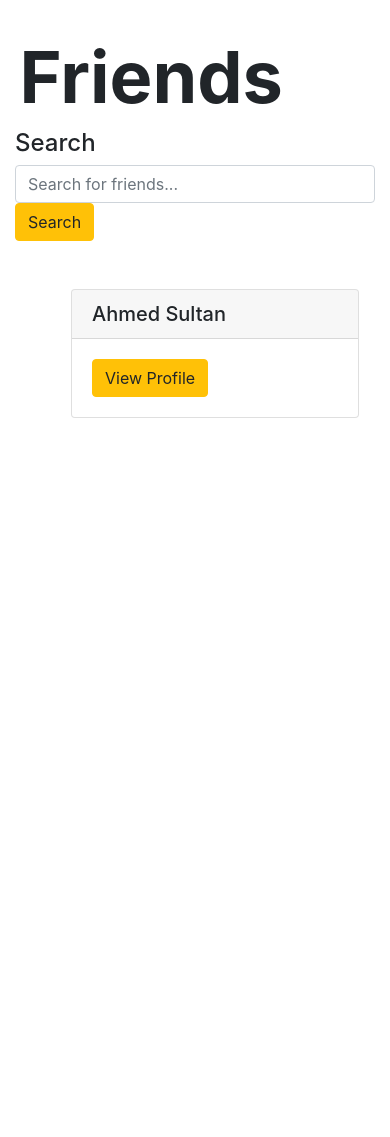
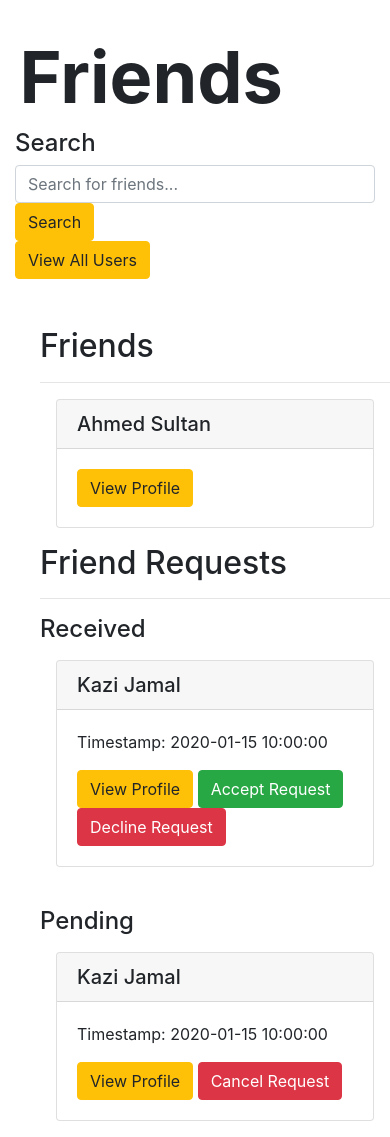
Before and after one commit to ahmedksultan/inpeach, a Flask app: page /friends in a window 390 px wide. Shown: the part 80-1217 px from the top of the page. Before the commit the page ends 498 px from the top, so only its background shows below. Run offline with Flask 2, Linux system fonts and the light colour scheme; a user stored in the database is signed in; data comes from the database, SQL or seed files in the repository; both versions use the stored data as it was before the commit; tables that the repository leaves empty hold one stand-in row (values such as "Sample post"); some libraries are stand-ins or nearby versions.

Commit message:
updated friends page

```diff
--- a/app.py
+++ b/app.py
@@ -45,11 +45,21 @@ def feed():
 @app.route("/friends")
 @login_required
 def friends():
-    friendslist = friendsfunctions.getFriends(session['userID'])
+    userID = session['userID']
+    friendslist = friendsfunctions.getFriends(userID)
     users = []
     for friend in friendslist:
         users.append(usersfunctions.getUser(friend.friendID))
-    return render_template("friends.html", users=users)
+    reqs = friendsfunctions.getFriendRequests(userID)
+    friendrequests = {}
+    for req in reqs:
+        friendrequests[req] = usersfunctions.getUser(req.senderID)
+    preqs = friendsfunctions.getPendingFriendRequests(userID)
+    pendingfriendrequests = {}
+    for preq in preqs:
+        pendingfriendrequests[preq] = usersfunctions.getUser(preq.receiverID)
+    print(pendingfriendrequests)
+    return render_template("friends.html", users=users, friendrequests=friendrequests, pendingfriendrequests=pendingfriendrequests)
 
 @app.route("/searchfriends", methods=["POST"])
 @login_required
@@ -58,18 +68,37 @@ def searchfriends():
     users = usersfunctions.searchUsers(query)
     return render_template("friends.html", users=users)
 
-# @app.route("/sendfriendrequest/<receiverID>", methods=["POST"])
-# @login_required
-# def sendfriendrequest(receiverID):
-#     message = request.form['message']
-#     friendsfunctions.sendFriendRequest(sesion['userID'], receiverID, message)
-#     return redirect(url_for('friends'))
+@app.route("/allusers")
+@login_required
+def allusers():
+    users = usersfunctions.getAllUsers()
+    return render_template("friends.html", users=users)
+
+@app.route("/sendfriendrequest/<receiverID>")
+@login_required
+def sendfriendrequest(receiverID):
+    friendsfunctions.sendFriendRequest(session['userID'], receiverID)
+    return redirect(url_for('friends'))
+
+@app.route("/acceptfriendrequest/<requestID>")
+@login_required
+def acceptfriendrequest(requestID):
+    friendsfunctions.acceptFriendRequest(requestID)
+    return redirect(url_for('friends'))
+
+@app.route("/declinefriendrequest/<requestID>")
+@login_required
+def declinefriendrequest(requestID):
+    friendsfunctions.declineFriendRequest(requestID)
+    return redirect(url_for('friends'))
 
 @app.route("/profile/<userID>")
 @login_required
 def profile(userID):
     user = usersfunctions.getUser(userID)
-    return render_template("profile.html", user=user)
+    isFriend = friendsfunctions.isFriend(session['userID'], userID)
+    print(isFriend)
+    return render_template("profile.html", user=user, isFriend=isFriend)
 
 @app.route("/communities")
 @login_required
--- a/templates/friends.html
+++ b/templates/friends.html
@@ -17,18 +17,24 @@
                 <div class="col-md-1">
                     <h4>Search</h4>
                 </div>
-                <div class="col-md-10">
+                <div class="col-md-8">
                     <input name="query" type="text" class="form-control" id="query" aria-describedby="query" placeholder="Search for friends...">
                 </div>
                 <div class="col-md-1">
                     <button type="submit" class="btn btn-warning">Search</button>
                 </div>
+                <div class="col-md-2">
+                    <a href="/allusers" class="btn btn-warning">View All Users</a>
+                </div>
             </div>
         </form>
     </div>
 
-    <div class="container">
+    <div class="row">
+        <div class="col">
             <ul>
+                <h2>Friends</h2>
+                <hr>
                 {% for user in users %}
                 <div class="card m-3">
                     <h5 class="card-header">{{ user.displayName }}</h5>
@@ -39,6 +45,45 @@
                 {% endfor %}
             </ul>
         </div>
+        <div class="col">
+            <ul>
+                <h2>Friend Requests</h2>
+                <hr>
+                <h4>Received</h4>
+                {% if not friendrequests %}
+                <p>No friend requests.</p>
+                {% else %}
+                {% for friendrequest in friendrequests %}
+                <div class="card m-3">
+                    <h5 class="card-header">{{ friendrequests[friendrequest].displayName }}</h5>
+                    <div class="card-body">
+                        <p>Timestamp: {{ friendrequest.timestamp }}</p>
+                        <a href="/profile/{{ friendrequests[friendrequest].userID }}" class="btn btn-warning">View Profile</a>
+                        <a href="/acceptfriendrequest/{{ friendrequest.requestID }}" class="btn btn-success">Accept Request</a>
+                        <a href="/declinefriendrequest/{{ friendrequest.requestID }}" class="btn btn-danger">Decline Request</a>
+                    </div>
+                </div>
+                {% endfor %}
+                {% endif %}
+                <br>
+                <h4>Pending</h4>
+                {% if not pendingfriendrequests %}
+                <p>No pending friend requests.</p>
+                {% else %}
+                {% for pendingfriendrequest in pendingfriendrequests %}
+                <div class="card m-3">
+                    <h5 class="card-header">{{ pendingfriendrequests[pendingfriendrequest].displayName }}</h5>
+                    <div class="card-body">
+                        <p>Timestamp: {{ pendingfriendrequest.timestamp }}</p>
+                        <a href="/profile/{{ pendingfriendrequests[pendingfriendrequest].userID }}" class="btn btn-warning">View Profile</a>
+                        <a href="/declinefriendrequest/{{ pendingfriendrequest.requestID }}" class="btn btn-danger">Cancel Request</a>
+                    </div>
+                </div>
+                {% endfor %}
+                {% endif %}
+            </ul>
+        </div>
+    </div>
 {% endblock %}
 
 {% block footer %}
--- a/templates/profile.html
+++ b/templates/profile.html
@@ -16,6 +16,9 @@
         <h3>Last Name: {{ user.lastName }}</h3>
         <h3>Email: {{ user.email }}</h3>
         <h3>Grade: {{ user.grade }}</h3>
+        {% if isFriend == False %}
+        <a href="/sendfriendrequest/{{ user.userID }}" class="btn btn-warning">Send Friend Request</a>
+        {% endif %}
     </div>
 {% endblock %}
 
--- a/utl/friends.py
+++ b/utl/friends.py
@@ -8,8 +8,12 @@ def getFriendRequests(userID):
     friendrequests = FriendRequest.query.filter_by(receiverID=userID).order_by(FriendRequest.timestamp.desc()).all()
     return friendrequests
 
-def sendFriendRequest(senderID, receiverID, message):
-    friendrequest = FriendRequest(senderID=senderID, receiverID=receiverID, message=message)
+def getPendingFriendRequests(userID):
+    friendrequests = FriendRequest.query.filter_by(senderID=userID).order_by(FriendRequest.timestamp.desc()).all()
+    return friendrequests
+
+def sendFriendRequest(senderID, receiverID):
+    friendrequest = FriendRequest(senderID=senderID, receiverID=receiverID)
     db.session.add(friendrequest)
     db.session.commit()
 
@@ -24,7 +28,11 @@ def acceptFriendRequest(requestID):
     db.session.add(friend2)
     db.session.commit()
 
-def rejectFriendRequest(requestID):
+def declineFriendRequest(requestID):
     friendrequest = FriendRequest.query.filter_by(requestID=requestID).first()
     db.session.delete(friendrequest)
     db.session.commit()
+
+def isFriend(userID, friendID):
+    friend = Friend.query.filter_by(userID=userID, friendID=friendID).first()
+    return friend != None
--- a/utl/models.py
+++ b/utl/models.py
@@ -42,7 +42,6 @@ class FriendRequest(db.Model):
     requestID = db.Column(db.Integer, primary_key=True)
     senderID = db.Column(db.Integer, nullable=False)
     receiverID = db.Column(db.Integer, nullable=False)
-    message = db.Column(db.Text, nullable=True)
     timestamp = db.Column(db.DateTime, nullable=False, default=datetime.utcnow)
 
 class Friend(db.Model):
--- a/utl/users.py
+++ b/utl/users.py
@@ -19,6 +19,10 @@ def getUser(userID):
     user = User.query.filter_by(userID=userID).first()
     return user
 
+def getAllUsers():
+    users = User.query.order_by(User.displayName.asc())
+    return users
+
 def searchUsers(query):
     users = User.query.filter(User.displayName.like('%' + query + '%'))
     return users
```
Also changed, not shown: templates/signup.html (+4 -4 lines), site.db. Lines whose indentation alone changed are shown as unchanged.
